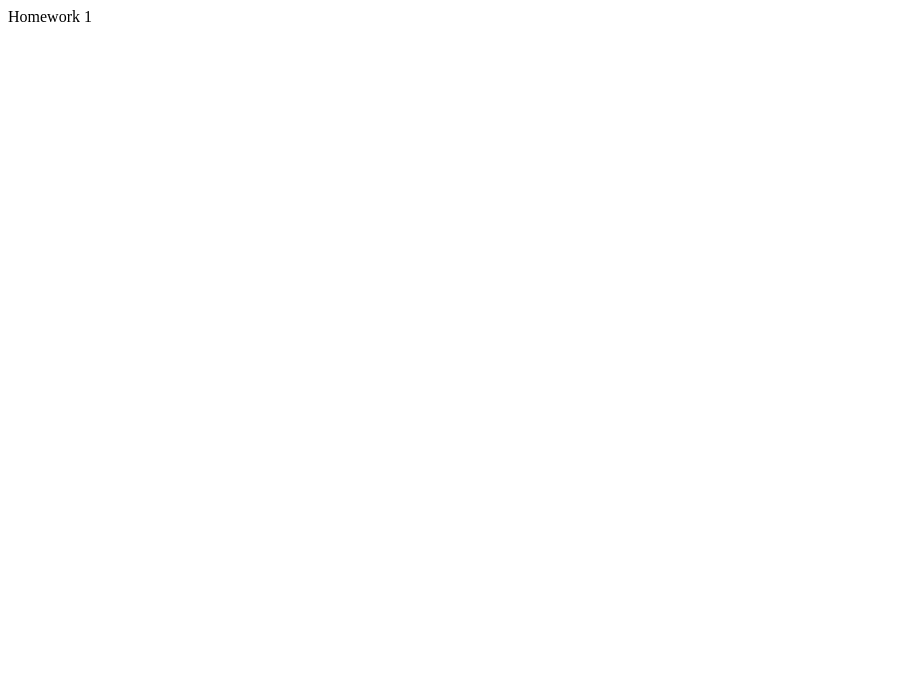
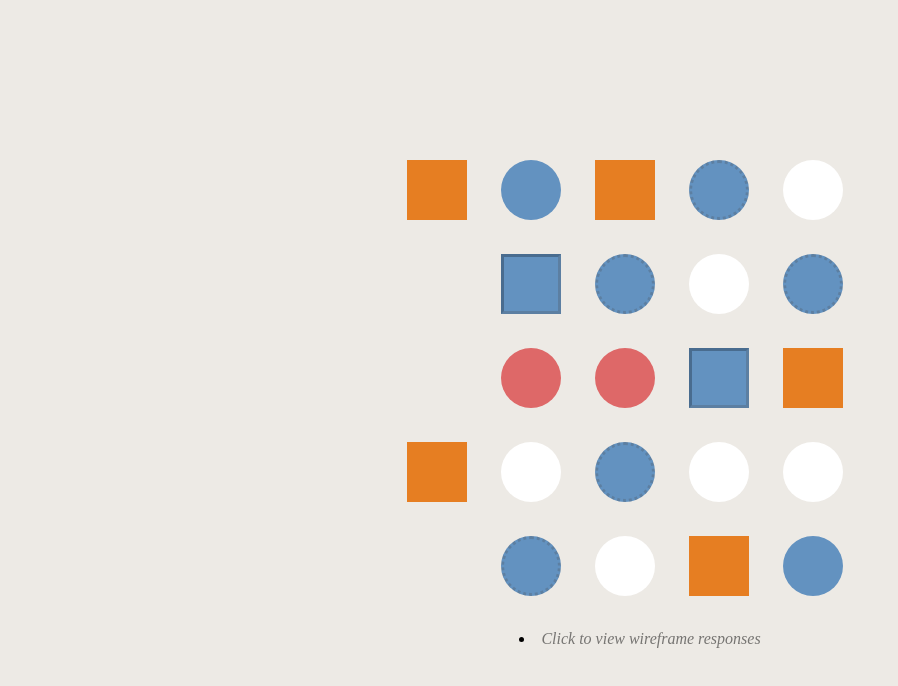
Before and after one commit to JiaxiangLi99/JiaxiangLi99.github.io, a plain HTML site: page homeworks/hw2/index.html in a window 1280 px wide. Shown: the whole page, without its empty margins (0-898 px from the left). Drawn offline with Linux system fonts and the light colour scheme.

Commit message:
finished hw2

```diff
--- /dev/null
+++ b/homeworks/hw2/assets/css/style.css
@@ -0,0 +1,120 @@
+body {
+	font-family: 'Karla';
+	background: #edeae5;
+	width: 100%;
+	height: 100%;
+	position: relative;
+	margin: 0px;
+    text-align: center;
+}
+
+a {
+    text-decoration: none;
+    color: rgba(0,0,0,0.5);
+    font-style: italic;
+    transition: 0.4s;
+}
+
+a:hover {
+    color: rgba(0, 0, 0, 0.7);
+}
+
+div {
+	transition: linear 0.2s;
+}
+
+#container {
+    width: 480px;
+    height: 480px;
+    position: absolute;
+    top: calc(50% - 240px);
+    left: calc(50% - 240px);
+}
+.circle {
+    width: 60px;
+    height: 60px;
+    background: white;
+    display: inline-block;
+    margin-right: 30px;
+    border-radius: 50%;
+
+}
+.circle:hover {
+    width: 60px;
+    height: 60px;
+    display: inline-block;
+    margin-right: 30px;
+    border-radius: 50%;
+    opacity: 0.5;
+    transform: scale(1.25);
+}
+
+#third-row .circle {
+    width: 60px;
+    height: 60px;
+    background: #de6868;
+    display: inline-block;
+    margin-right: 30px;
+    border-radius: 50%;
+}
+
+
+.square {
+    width: 60px;
+    height: 60px;
+    background: #e67e22;
+    display: inline-block;
+    margin-right: 30px;
+}
+.row {
+    margin-bottom: 30px;
+}
+.green {
+    background: #6392c0;
+}
+.fancy {
+    border: 3px inset rgba(74, 74, 74, 0.25);
+    width: 54px;
+    height: 54px;
+    background: #6392c0;
+}
+
+.circle.fancy {
+    width: 60px;
+    height: 60px;
+    background: #6392c0;
+    display: inline-block;
+    margin-right: 30px;
+    border-radius: 50%;
+    border: 3px inset rgba(74, 74, 74, 0.25);
+    width: 54px;
+    height: 54px;
+    border-style: dotted;
+}
+.fancy.green {
+
+    border: 3px inset rgba(74, 74, 74, 0.25);
+    width: 54px;
+    height: 54px;
+    background: #6392c0;
+
+
+}
+
+.circle.fancy.green {
+    width: 60px;
+    height: 60px;
+    background: #6392c0;
+    display: inline-block;
+    margin-right: 30px;
+    border-radius: 50%;
+    border: 3px inset rgba(74, 74, 74, 0.25);
+    width: 54px;
+    height: 54px;
+    border-style: dotted;
+}
+
+.circle:first-child {
+    opacity: 0;
+
+  }
--- /dev/null
+++ b/homeworks/hw2/assets/css/wdd.css
@@ -0,0 +1,199 @@
+body {
+    margin: 0px;
+    font-family: 'Karla';
+    background: #f7f5f2;
+    padding: 60px;
+}
+
+a {
+	color: inherit;
+	text-decoration: none;
+}
+
+p:first-child {
+    font-style: italic;
+}
+
+p:nth-child(2) {
+    opacity: 0.8;
+}
+
+.img-scaled {
+    width: 100%;
+}
+
+.img-scaled-wh {
+    width: 100%;
+    height: 100%:
+}
+
+.clear {
+    clear: both;
+}
+
+* {
+    outline: none;
+}
+
+#data {
+	display: none;
+}
+
+.tag {
+	color: #6392c0;
+}
+
+.element {
+	color: #de6868;
+}
+
+#container {
+    width: 720px;
+    margin: 0px auto;
+    background: white;
+    box-shadow: 0px 0px 5px #edeae5;
+    border-radius: 2px;
+    position: relative;
+    padding: 30px 0px;
+}
+#header {
+    background: #78c272;
+    padding: 15px;
+    color: white;
+    width: 270px;
+}
+#header-caption-logo {
+    width: 20px;
+    float: left;
+}
+#header-caption-name {
+    float: left;
+    margin-left: 5px;
+    font-size: 12px;
+    font-weight: 700;
+    line-height: 15px;
+}
+#header-caption {
+    margin-bottom: 6px;
+    opacity: 0.6;
+}
+#header-title {
+    font-size: 18px;
+    font-weight: 300;
+    float: left;
+}
+#header-due {
+    float: left;
+    font-size: 18px;
+    font-weight: 300;
+    margin-left: 10px;
+    padding-left: 10px;
+    border-left: 2px solid rgba(255, 255, 255, 0.15);
+}
+.section {
+    margin: 30px 0px;
+    padding: 0px 30px;
+}
+#submission-header, .info-title {
+    text-align: left;
+    color: #78c272;
+    font-size: 24px;
+    font-weight: 700;
+    margin-bottom: 15px;
+}
+#submission-content, .info-content {
+    padding: 15px;
+    background: rgba(120, 194, 114, 0.1);
+    border-radius: 2px;
+    color: #4c5765;
+}
+.info-required {
+    font-size: 13px;
+    font-weight: 700;
+    opacity: 0.75;
+    margin-bottom: 10px;
+}
+.info-intro {
+    line-height: 24px;
+    font-size: 16px;
+    opacity: 0.75;
+}
+.info {
+    margin-bottom: 30px;
+}
+.info a {
+    font-weight: 700;
+    color: black;
+    opacity: 0.9;
+}
+.body-header {
+    font-size: 24px;
+    font-weight: 700;
+    color: #78c272;
+    margin-top: 36px;
+}
+.body p {
+    line-height: 24px;
+}
+.body img {
+	width: 100%;
+}
+.body a {
+	color: #78c272;
+}
+.body li {
+    line-height: 24px;
+}
+.body {
+    color: #4c5765;
+}
+.body .caption {
+    opacity: 0.6;
+}
+#submission {
+    padding: 0px 30px;
+}
+#submission-content p, #submission-content li {
+    line-height: 24px;
+    opacity: 0.75;
+}
+
+#announcement-heading {
+    text-align: right;
+    color: #de6868;
+    font-weight: 700;
+    font-size: 24px;
+    margin-bottom: 15px;
+}
+#announcement-content {
+    padding: 15px;
+    background: rgba(222, 104, 104, 0.1);
+    color: #4c5765;
+    font-size: 12px;
+    line-height: 24px;
+    border-radius: 2px;
+}
+.download {
+    background: #78c272;
+    color: white;
+    width: 240px;
+    text-align: center;
+    padding: 15px 0px;
+    border-radius: 2px;
+    font-size: 13px;
+    font-weight: 700;
+    margin: 30px auto;
+    cursor: pointer;
+}
+#announcement .link {
+    background: #de6868;
+    width: 320px;
+    font-size: 13px;
+    font-weight: 700;
+    color: white;
+    text-align: center;
+    padding: 15px 0px;
+    margin: 30px auto;
+    border-radius: 2px;
+    cursor: pointer;
+}
--- a/homeworks/hw2/index.html
+++ b/homeworks/hw2/index.html
@@ -1,6 +1,52 @@
-<!DOCTYPE html>
 <html>
-    <body>
-        Homework 1
-    </body>
+	<head>
+		<title>Fiddling with shapes</title>
+		<!-- What file should we link in this <head> tag? -->
+			<link rel = "stylesheet" type = "text/css" href = "assets/css/style.css" />
+	</head>
+<body>
+	<div id="container">
+		<div id="first-row" class="row">
+			<div class="square"></div>
+			<div class="circle green"></div>
+			<div class="square"></div>
+			<div class="circle fancy"></div>
+			<div class="circle"></div>
+		</div>
+
+		<div id="second-row" class="row">
+			<div class="circle"></div>
+			<div class="square fancy"></div>
+			<div class="circle fancy"></div>
+			<div class="circle"></div>
+			<div class="circle fancy green"></div>
+		</div>
+
+		<div id="third-row" class="row">
+			<div class="circle"></div>
+			<div class="circle green"></div>
+			<div class="circle"></div>
+			<div class="square fancy"></div>
+			<div class="square"></div>
+		</div>
+
+		<div id="fourth-row" class="row">
+			<div class="square"></div>
+			<div class="circle"></div>
+			<div class="circle fancy"></div>
+			<div class="circle"></div>
+			<div class="circle"></div>
+		</div>
+
+		<div id="fifth-row" class="row">
+			<div class="circle"></div>
+			<div class="circle fancy"></div>
+			<div class="circle"></div>
+			<div class="square"></div>
+			<div class="circle green"></div>
+		</div>
+
+		<li><a href="wireframes.html">Click to view wireframe responses</a></li>
+	</div>
+</body>
 </html>
```
Also changed, not shown: homeworks/hw2/wireframes.html (added, +56 -0 lines), homeworks/hw2/assets/imgs/redesignedWireFrame.jpg (added), homeworks/hw2/assets/imgs/websiteWireFrame.jpg (added), homeworks/hw2/assets/imgs/wireframe.png (added), 4 other files.
